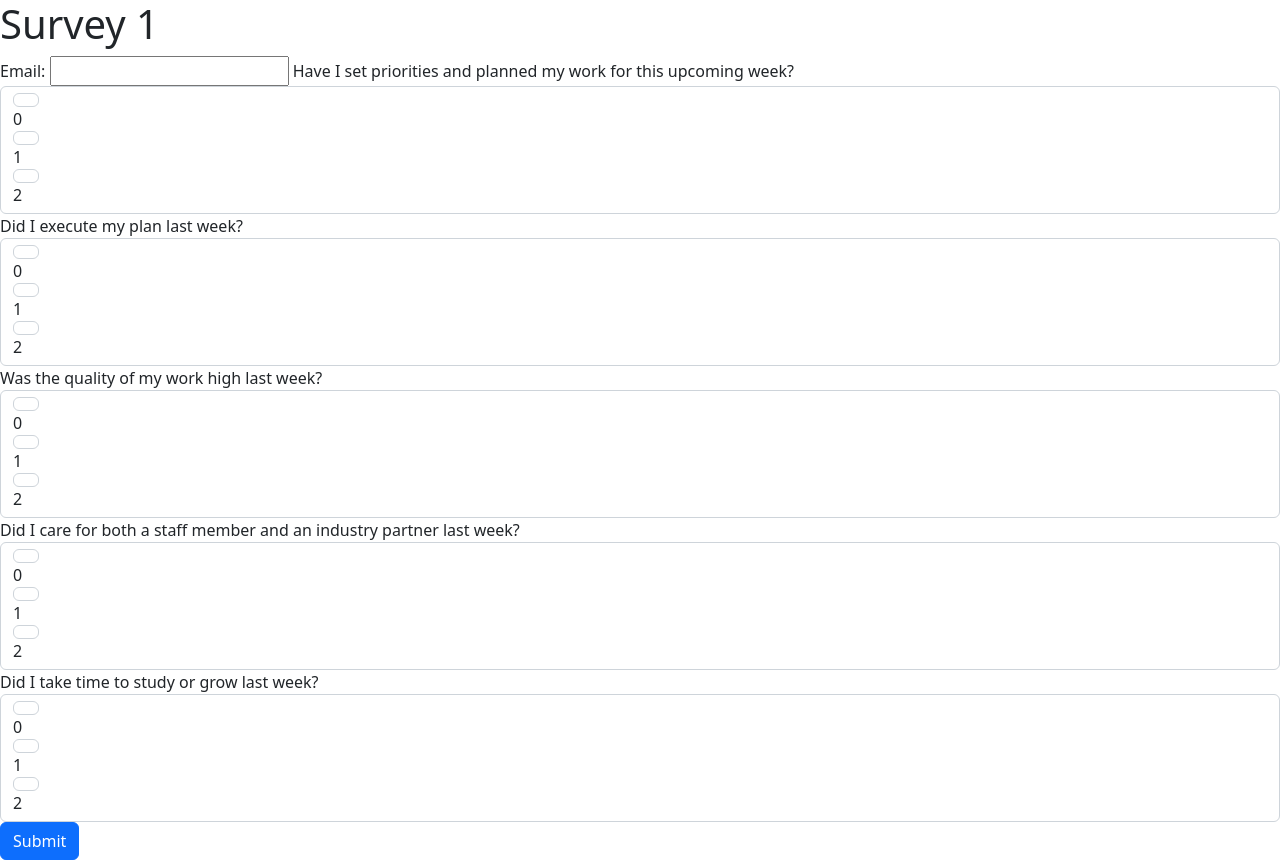
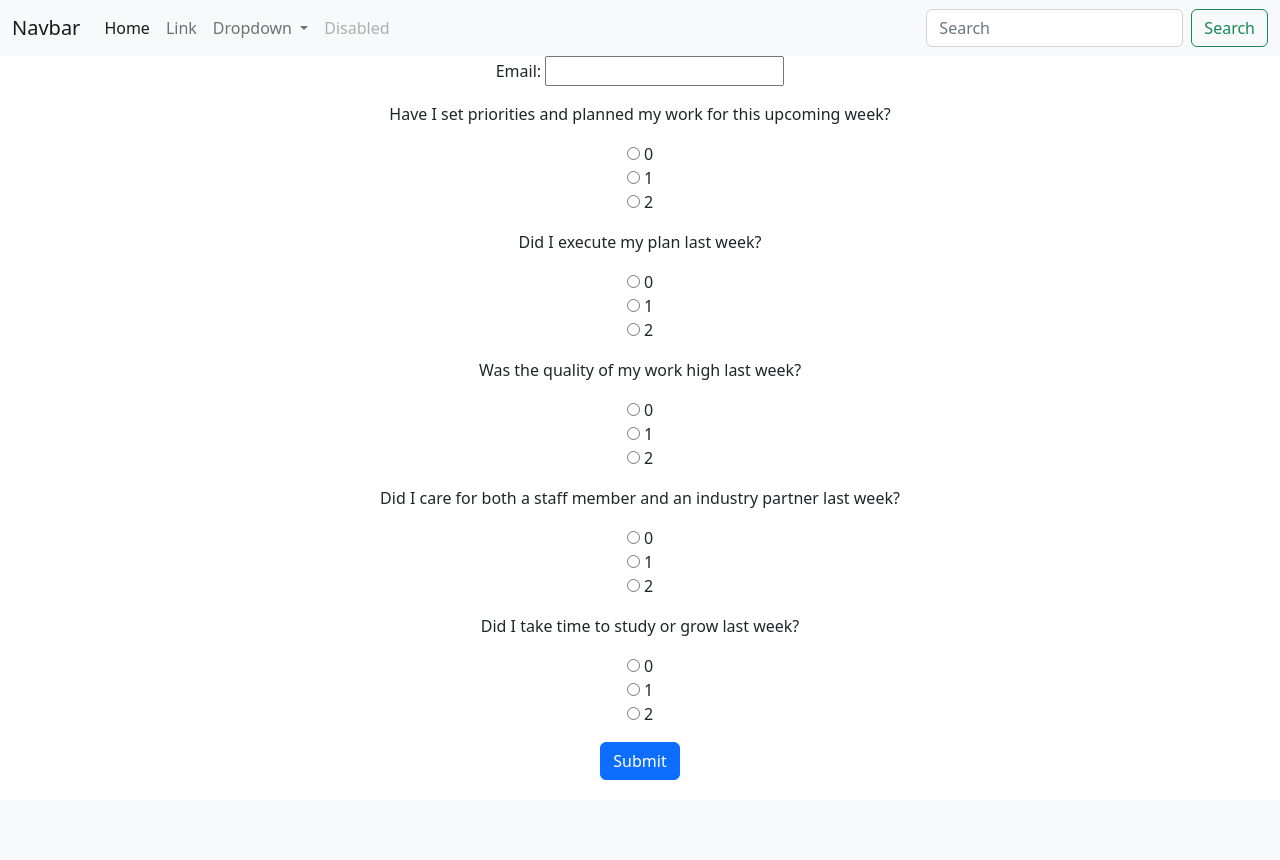
Before and after one commit to wreckbeck/3QC-backend, a Django app: page /survey/1 in a window 1280 px wide. After the commit the page ends 780 px from the top, so only its background shows below. Run offline with Django 4.2, Linux system fonts and the light colour scheme; data comes from the database, SQL or seed files in the repository; both versions use the stored data as it was after the commit.

Commit message:
Add navbar to html

```diff
--- a/backend/settings.py
+++ b/backend/settings.py
@@ -26,6 +26,8 @@ BASE_DIR = Path(__file__).resolve().parent.parent
 # SECURITY WARNING: keep the secret key used in production secret!
 SECRET_KEY = 'django-insecure-uz05*wykiu0f%8@n*qzwrb86wvyo+(wc+sq#a+1c)+)iq&*yd5'
 
+STATIC_URL = 'static/'
+
 # SECURITY WARNING: don't run with debug turned on in production!
 DEBUG = True
 
@@ -42,7 +44,8 @@ INSTALLED_APPS = [
     'django.contrib.messages',
     'django.contrib.staticfiles',
     'survey',
-    'django_admin_shell'
+    'django_admin_shell',
+    'bootstrap5',
 ]
 
 MIDDLEWARE = [
--- a/requirements.txt
+++ b/requirements.txt
@@ -1,10 +1,14 @@
 asgiref==3.5.2
+beautifulsoup4==4.11.1
 Django==4.1.3
+django-admin-shell==1.1.0
+django-bootstrap-v5==1.0.11
 django-filter==22.1
 djangorestframework==3.14.0
 importlib-metadata==5.0.0
 Markdown==3.4.1
 python-dotenv==0.21.0
 pytz==2022.6
+soupsieve==2.3.2.post1
 sqlparse==0.4.3
 zipp==3.10.0
--- a/survey/forms.py
+++ b/survey/forms.py
@@ -7,21 +7,21 @@ from .models import Choice, Submission, Survey
 # form widgets - define html input items. RadioSelect takes an optional 'choices' argument
 
 class SurveyForm(forms.Form):
-    email = forms.EmailField(widget=forms.EmailInput(attrs={'class:': 'form-control'})) # define an email field at top of survey
+    email = forms.EmailField(widget=forms.EmailInput()) # define an email field at top of survey
 
     def __init__(self, survey, *args, **kwargs):
         super().__init__(*args, **kwargs)
         self.survey = survey
         for question in survey.questions.all():
             choices = [(choice.id, choice.text) for choice in question.choices.all()]
-            self.fields[f"question_{question.id}"] = forms.ChoiceField(widget=forms.RadioSelect(attrs={'class': 'form-control'}), choices=choices)
+            self.fields[f"question_{question.id}"] = forms.ChoiceField(widget=forms.RadioSelect(), choices=choices)
             self.fields[f"question_{question.id}"].label = question.text
 
     def save(self):
         data = self.cleaned_data # dictionary, contains form data
         submission = Submission(survey=self.survey, participant_email=data["email"])
         submission.save()
-        for question in self.survey.question_set.all():
+        for question in self.survey.questions.all():
             choice = Choice.objects.get(pk=data[f"question_{question.id}"])
             submission.answer.add(choice)
 
--- a/survey/templates/survey/base.html
+++ b/survey/templates/survey/base.html
@@ -11,7 +11,7 @@
     />
   </head>
   <body>
-    {% block content %} {% endblock %}
+    {% include 'survey/navbar.html' %} {% block content %} {% endblock %}
     <script
       src="https://cdn.jsdelivr.net/npm/bootstrap@5.2.2/dist/js/bootstrap.bundle.min.js"
       integrity="sha384-OERcA2EqjJCMA+/3y+gxIOqMEjwtxJY7qPCqsdltbNJuaOe923+mo//f6V8Qbsw3"
--- /dev/null
+++ b/survey/templates/survey/navbar.html
@@ -0,0 +1,44 @@
+<nav class="navbar navbar-expand-lg bg-light">
+  <div class="container-fluid">
+    <a class="navbar-brand" href="#">Navbar</a>
+    <button
+      class="navbar-toggler"
+      type="button"
+      data-bs-toggle="collapse"
+      data-bs-target="#navbarSupportedContent"
+      aria-controls="navbarSupportedContent"
+      aria-expanded="false"
+      aria-label="Toggle navigation"
+    >
+      <span class="navbar-toggler-icon"></span>
+    </button>
+    <div class="collapse navbar-collapse" id="navbarSupportedContent">
+      <ul class="navbar-nav me-auto mb-2 mb-lg-0">
+        <li class="nav-item">
+          <a class="nav-link active" aria-current="page" href="#">Home</a>
+        </li>
+        <li class="nav-item">
+          <a class="nav-link" href="#">Link</a>
+        </li>
+        <li class="nav-item dropdown">
+          <a class="nav-link dropdown-toggle" href="#" role="button" data-bs-toggle="dropdown" aria-expanded="false">
+            Dropdown
+          </a>
+          <ul class="dropdown-menu">
+            <li><a class="dropdown-item" href="#">Action</a></li>
+            <li><a class="dropdown-item" href="#">Another action</a></li>
+            <li><hr class="dropdown-divider" /></li>
+            <li><a class="dropdown-item" href="#">Something else here</a></li>
+          </ul>
+        </li>
+        <li class="nav-item">
+          <a class="nav-link disabled">Disabled</a>
+        </li>
+      </ul>
+      <form class="d-flex" role="search">
+        <input class="form-control me-2" type="search" placeholder="Search" aria-label="Search" />
+        <button class="btn btn-outline-success" type="submit">Search</button>
+      </form>
+    </div>
+  </div>
+</nav>
--- a/survey/templates/survey/survey.html
+++ b/survey/templates/survey/survey.html
@@ -1,11 +1,10 @@
 {% extends 'survey/base.html' %} {% block content %}
 
-<h1>{{ survey.title }}</h1>
-
-{% if submitted %} Your response was submitted successfully! {% else %}
-<form action="" method="POST">
-  {% csrf_token %} {{ form}}
-  <input type="submit" class="btn btn-primary" value="Submit" />
-</form>
-
+<div class="container text-center">
+  {% if submitted %} Your response was submitted successfully! {% else %}
+  <form action="" method="POST">
+    {% csrf_token %} {{ form.as_p }}
+    <input type="submit" class="btn btn-primary" value="Submit" />
+  </form>
+</div>
 {%endif%} {% endblock %}
--- a/survey/views.py
+++ b/survey/views.py
@@ -13,12 +13,14 @@ def show_survey(request, id=None):
     survey = get_object_or_404(Survey, pk=id)
 
     form = SurveyForm(survey)
+
     submitted = False
     url = reverse("show-survey", args=(id, ))
     if request.method == "POST":
       form = SurveyForm(survey, request.POST)
       if form.is_valid() and form.is_bound:
         form.save()
+        print(form.data)
         return HttpResponseRedirect(url + "?submitted=True")
     else:
       if 'submitted' in request.GET:
```
Also changed, not shown: db.sqlite3, 1 other file.
